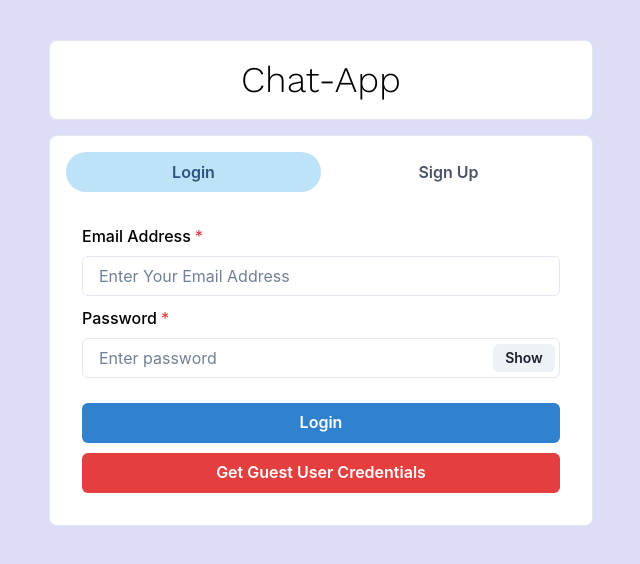
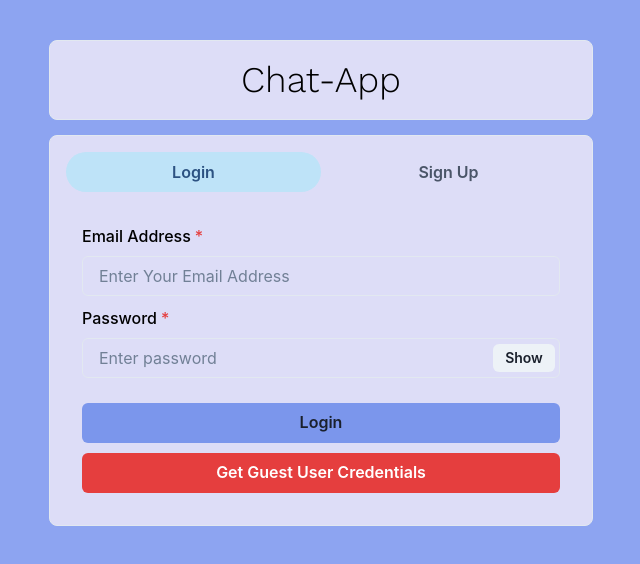
Before and after one commit to rakeshdeka/mern-chat-app, a React (Create React App) app in the folder frontend/: page / in a window 1280 px wide. Shown: the top 564 px of the page, without its empty margins (319-959 px from the left). Built offline with nearby package versions, Linux system fonts and the light colour scheme.

Commit message:
color changes
changed button, background color

```diff
--- a/frontend/src/App.css
+++ b/frontend/src/App.css
@@ -4,7 +4,7 @@
     min-height: 100vh;
     display: flex;
     /* background-image: url("./background-chat.png"); */
-    background-color: #ddddf7;
+    background-color: #8da4f1;
     background-position: center;
     background-size: cover;
     color: black;
--- a/frontend/src/Pages/Homepage.js
+++ b/frontend/src/Pages/Homepage.js
@@ -28,10 +28,10 @@ const Homepage = () => {
   return (
     <Container maxW="xl" centerContent>
       <Box
-        d="flex"
+        display="flex"
         justifyContent="center"
         p={3}
-        bg="white"
+        bg="#ddddf7"
         w="100%"
         m="40px 0 15px 0"
         borderRadius="lg"
@@ -41,7 +41,7 @@ const Homepage = () => {
           Chat-App
         </Text>
       </Box>
-      <Box bg="white" w="100%" p={4} borderRadius="lg" borderWidth="1px">
+      <Box bg="#ddddf7" w="100%" p={4} borderRadius="lg" borderWidth="1px">
         <Tabs variant='soft-rounded'>
           <TabList mb='1em'>
             <Tab width="50%">Login</Tab>
--- a/frontend/src/components/Authentication/Login.js
+++ b/frontend/src/components/Authentication/Login.js
@@ -103,7 +103,7 @@ const Login = () => {
         </InputGroup>
       </FormControl>
       <Button
-        colorScheme="blue"
+        bgColor="#7b96ec"
         width="100%"
         style={{ marginTop: 15 }}
         onClick={submitHandler}
--- a/frontend/src/components/Authentication/SignUp.js
+++ b/frontend/src/components/Authentication/SignUp.js
@@ -187,7 +187,7 @@ const Signup = () => {
         />
       </FormControl>
       <Button
-        colorScheme="blue"
+        bgColor="#7b96ec"
         width="100%"
         style={{ marginTop: 15 }}
         onClick={submitHandler}
--- a/frontend/src/components/miscellaneous/ProfileModal.js
+++ b/frontend/src/components/miscellaneous/ProfileModal.js
@@ -25,7 +25,7 @@ const ProfileModal = ({ user, children }) => {
                 <span onClick={onOpen}>{children}</span>
             ) : (
                 <IconButton
-                    display={{ base: "felx" }}
+                    display={{ base: "flex" }}
                     icon={<ViewIcon />}
                     onClick={onOpen}
                 />
@@ -37,7 +37,7 @@ const ProfileModal = ({ user, children }) => {
                     <ModalHeader
                         fontSize="40px"
                         fontFamily="Work sans"
-                        d="flex"
+                        display="flex"
                         justifyContent="center"
                     >{user.name}</ModalHeader>
                     <ModalCloseButton />
```
